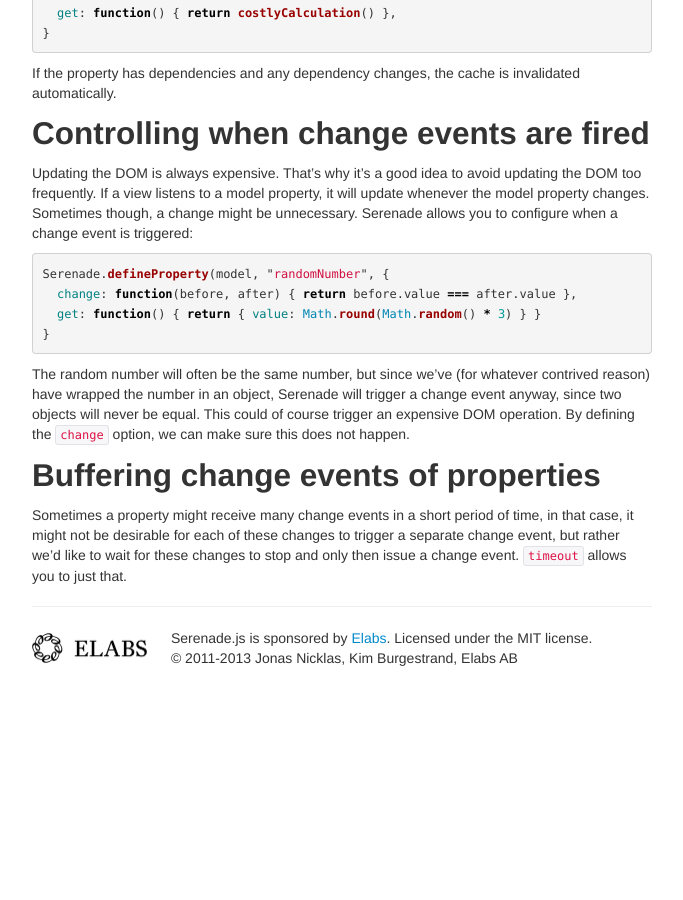
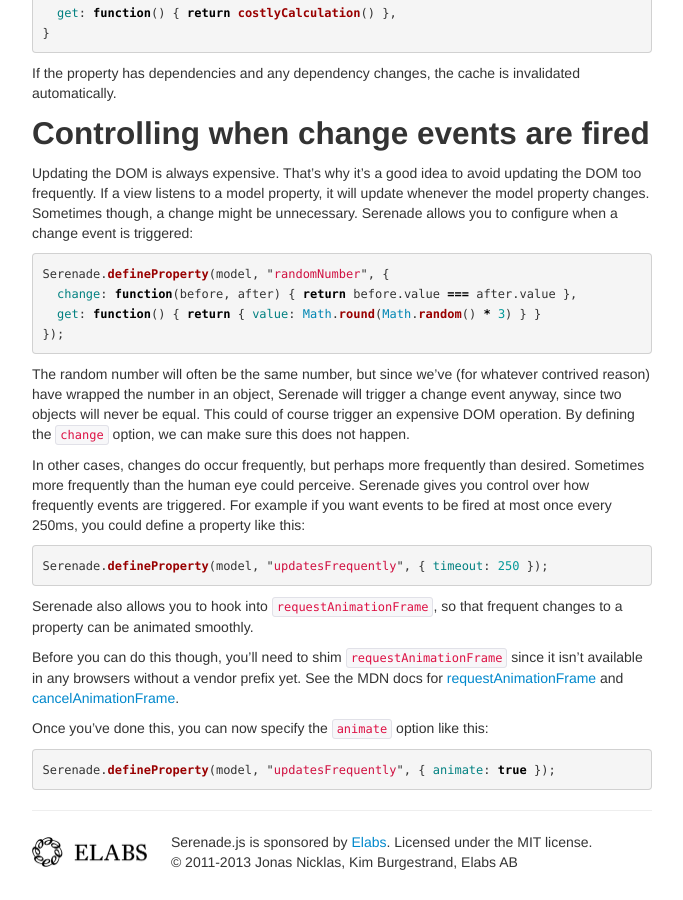
Before and after one commit to varvet/serenade.js, a Jekyll site: the page built from performance.md, in a window 1280 px wide and 900 px high, scrolled down 1813 px. Shown: the whole window, without its empty margins (458-1141 px from the left). Built offline with Jekyll 4.4.1, drawn with Linux system fonts in a browser that asks for light colours; Markdown is read by kramdown in place of the engine named in the settings; before the commit the page ends 2509 px from its top, so only the background shows below that.

Commit message:
Expand performance with section on rate limiting

````diff
--- a/performance.md
+++ b/performance.md
@@ -135,7 +135,7 @@ unnecessary. Serenade allows you to configure when a change event is triggered:
 Serenade.defineProperty(model, "randomNumber", {
   change: function(before, after) { return before.value === after.value },
   get: function() { return { value: Math.round(Math.random() * 3) } }
-}
+});
 ```
 
 The random number will often be the same number, but since we've (for whatever
@@ -144,9 +144,28 @@ change event anyway, since two objects will never be equal. This could of
 course trigger an expensive DOM operation. By defining the `change` option, we
 can make sure this does not happen.
 
-## Buffering change events of properties
+In other cases, changes do occur frequently, but perhaps more frequently than
+desired. Sometimes more frequently than the human eye could perceive. Serenade
+gives you control over how frequently events are triggered. For example if you
+want events to be fired at most once every 250ms, you could define a property
+like this:
 
-Sometimes a property might receive many change events in a short period of time,
-in that case, it might not be desirable for each of these changes to trigger
-a separate change event, but rather we'd like to wait for these changes to stop
-and only then issue a change event. `timeout` allows you to just that.
+``` javascript
+Serenade.defineProperty(model, "updatesFrequently", { timeout: 250 });
+```
+
+Serenade also allows you to hook into `requestAnimationFrame`, so that frequent
+changes to a property can be animated smoothly.
+
+Before you can do this though, you'll need to shim `requestAnimationFrame`
+since it isn't available in any browsers without a vendor prefix yet. See the
+MDN docs for [requestAnimationFrame][1] and [cancelAnimationFrame][2].
+
+Once you've done this, you can now specify the `animate` option like this:
+
+``` javascript
+Serenade.defineProperty(model, "updatesFrequently", { animate: true });
+```
+
+[1]: https://developer.mozilla.org/en-US/docs/Web/API/window.requestAnimationFrame
+[2]: https://developer.mozilla.org/en-US/docs/Web/API/window.cancelAnimationFrame
````
